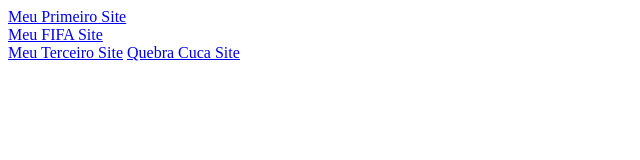
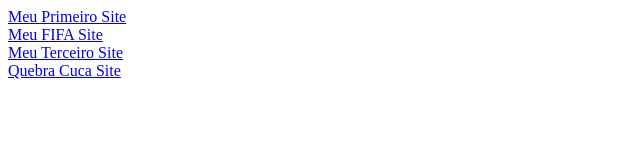
Before and after one commit to MatDev2010/MatDev, a plain HTML site: page index.html in a window 1280 px wide. Shown: the whole page, without its empty margins (0-640 px from the left). Drawn offline with Linux system fonts and the light colour scheme.

Commit message:
só o br

```diff
--- a/index.html
+++ b/index.html
@@ -9,7 +9,7 @@
 <body>
     <a href="Primeiro Site/Mat.html">Meu Primeiro Site</a> <br>
     <a href="Segundo Site/Index.html">Meu FIFA Site</a> <br>
-    <a href="Terceiro Site/Index.html">Meu Terceiro Site</a>
+    <a href="Terceiro Site/Index.html">Meu Terceiro Site</a> <br>
     <a href="QuebraCuca/QuebraCuca.html">Quebra Cuca Site</a>
 </body>
 </html>
```
